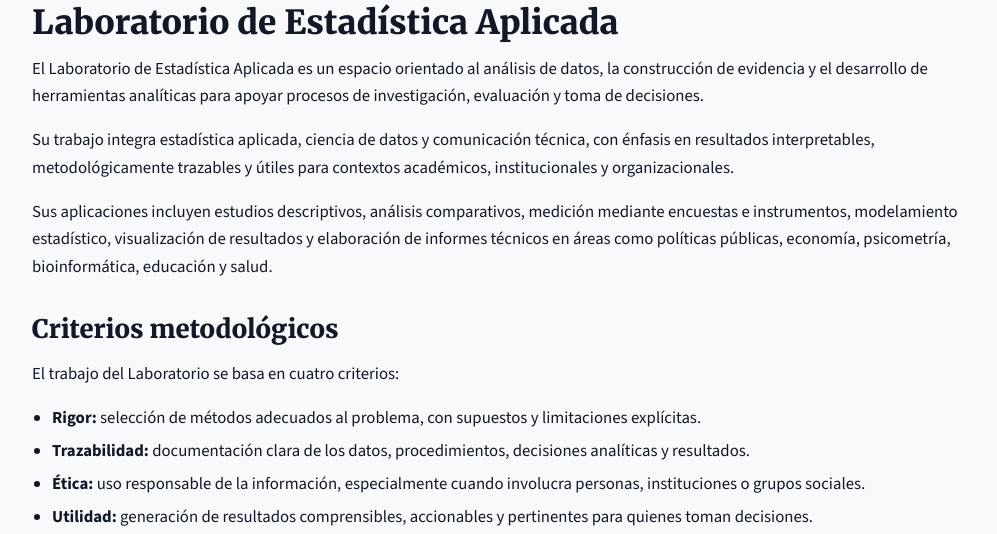
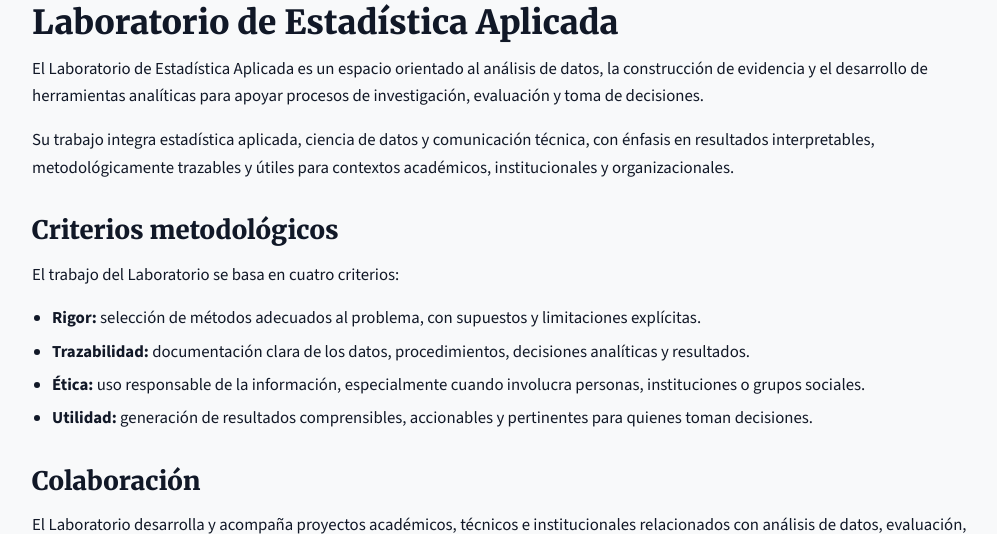
Before and after one commit to IVJV/portfolio, a Django app: page /laboratorio/ in a window 1280 px wide. Shown: the part 154-688 px from the top of the page, without its empty margins (50-1047 px from the left). Run offline with Django 5.2, Linux system fonts and the light colour scheme; data comes from the database, SQL or seed files in the repository; some libraries are stand-ins or nearby versions.

Commit message:
Refine laboratory page content

```diff
--- a/templates/core/laboratorio.html
+++ b/templates/core/laboratorio.html
@@ -12,10 +12,6 @@
 
     <p>
       Su trabajo integra estadística aplicada, ciencia de datos y comunicación técnica, con énfasis en resultados interpretables, metodológicamente trazables y útiles para contextos académicos, institucionales y organizacionales.
-    </p>
-
-    <p>
-      Sus aplicaciones incluyen estudios descriptivos, análisis comparativos, medición mediante encuestas e instrumentos, modelamiento estadístico, visualización de resultados y elaboración de informes técnicos en áreas como políticas públicas, economía, psicometría, bioinformática, educación y salud.
     </p>
 
     <h2>Criterios metodológicos</h2>
```
